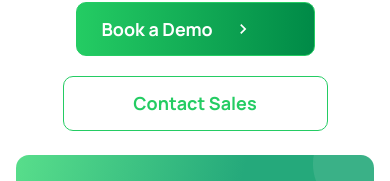
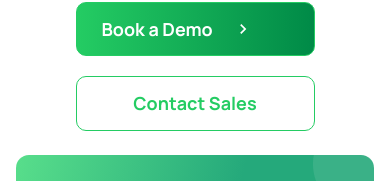
Before and after one commit to RounakXics09/health_app, a React (Create React App) app: page / in a window 390 px wide. Shown: the part 513-694 px from the top of the page. Built offline with nearby package versions, Linux system fonts and the light colour scheme.

Commit message:
button mobile view

```diff
--- a/src/App.css
+++ b/src/App.css
@@ -904,6 +904,7 @@
 
   .outlined-button-linear {
     margin: 0px 10px;
+    padding: 14px 25px;
   }
 
   .d-flex-col-sm {
```
